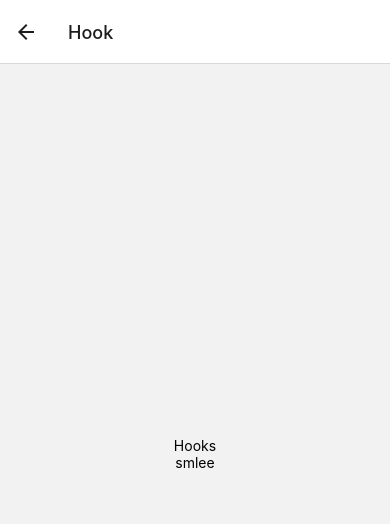
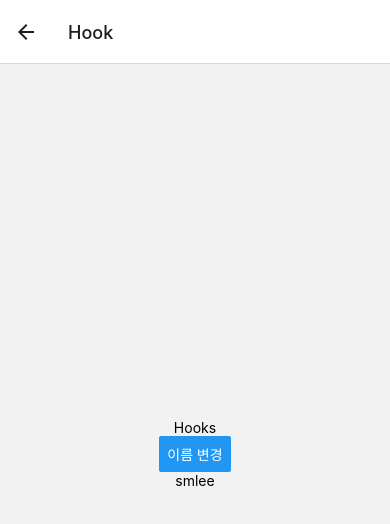
Before and after one commit to jsleemaster/ReactNativeStudy, a React Native app in the folder RNstudy/: screen /Hook in a window 390 px wide. Shown: the top 524 px of the page. Built offline with nearby package versions, Linux system fonts and the light colour scheme.

Commit message:
useState set

```diff
--- a/RNstudy/Components/Hook.js
+++ b/RNstudy/Components/Hook.js
@@ -20,6 +20,7 @@ const Hook = () => {
     return (
         <View style={styles.flex}>
             <Text>Hooks</Text>
+            <Button title={'이름 변경'} onPress={() => setName('변경이름')}></Button>
             <Text>{name}</Text>
         </View>
     )
```
